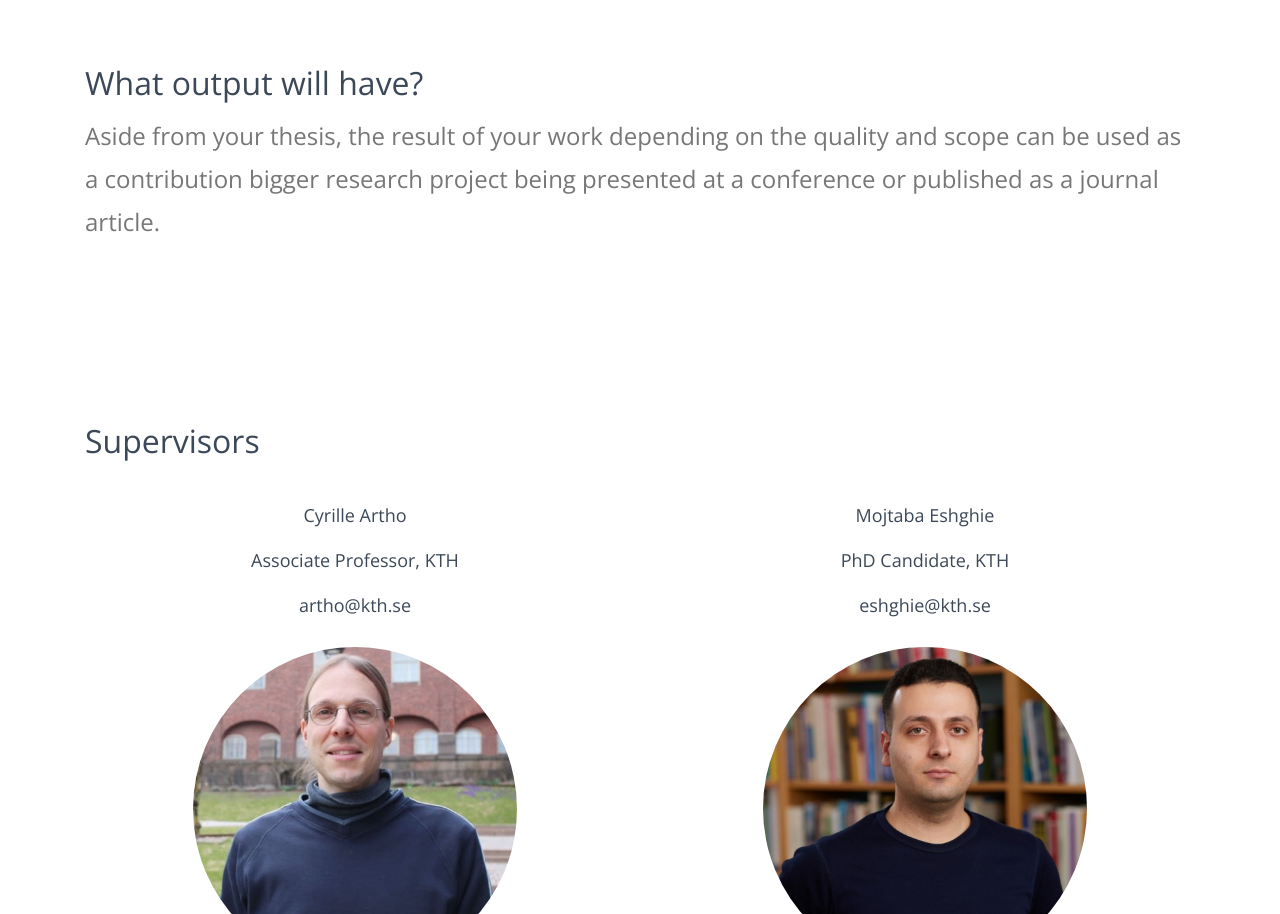
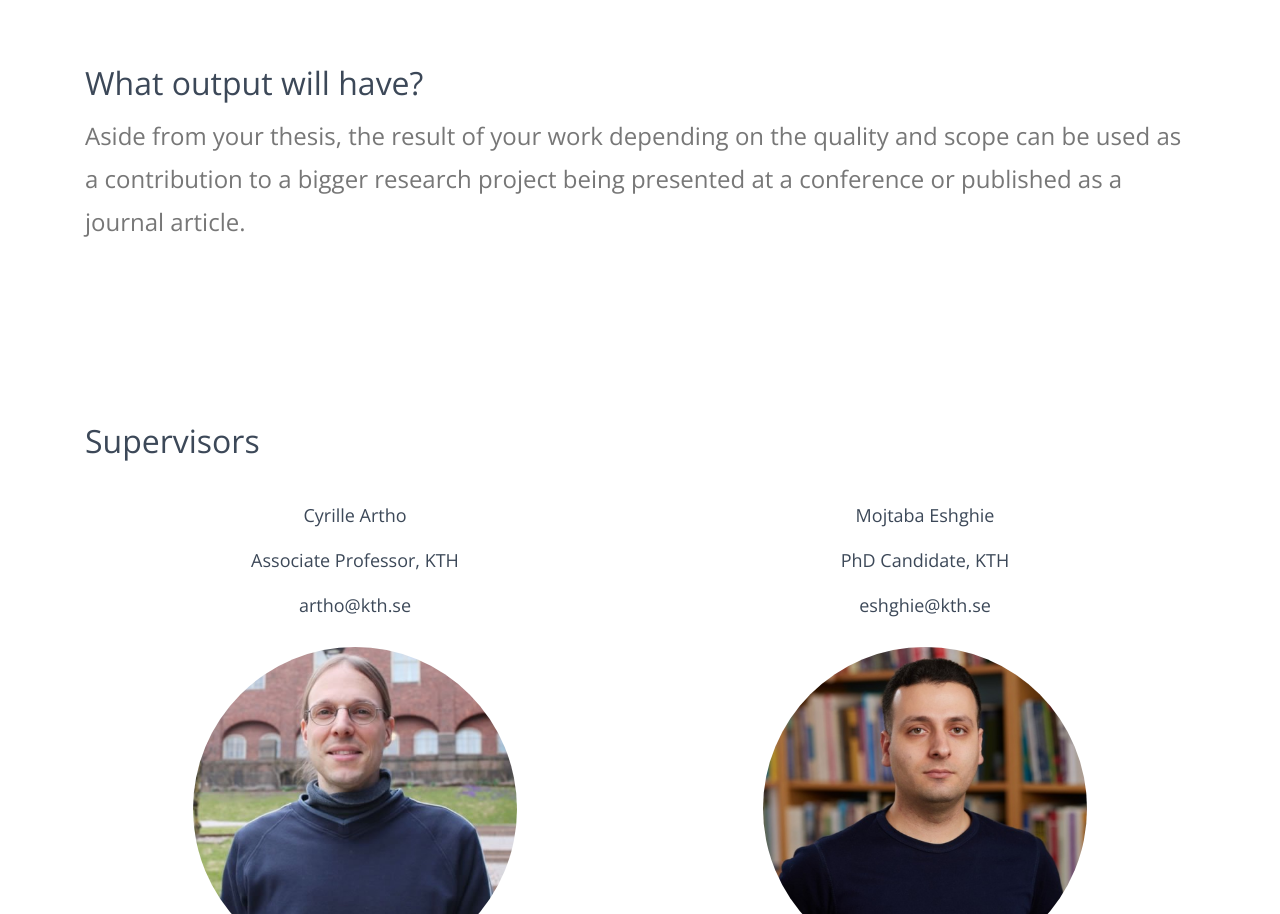
Before and after one commit to mojtaba-eshghie/kthms, a plain HTML site: page index.html in a window 1280 px wide. Shown: the part 1690-2604 px from the top of the page. Drawn offline with nearby package versions, Linux system fonts and the light colour scheme; files whose address does not match are found by name.

Commit message:
fixing a typo

```diff
--- a/index.html
+++ b/index.html
@@ -184,7 +184,7 @@ As you may know, Ethereum is currently moving to PoS. This entails a huge effort
 
 					<div class="col-md-12">
 						<p style="font-size: 24px;">
-							Aside from your thesis, the result of your work depending on the quality and scope can be used as a contribution bigger research project being presented at a conference or published as a journal article.
+							Aside from your thesis, the result of your work depending on the quality and scope can be used as a contribution to a bigger research project being presented at a conference or published as a journal article.
 						</p>
 
 					</div>
```
